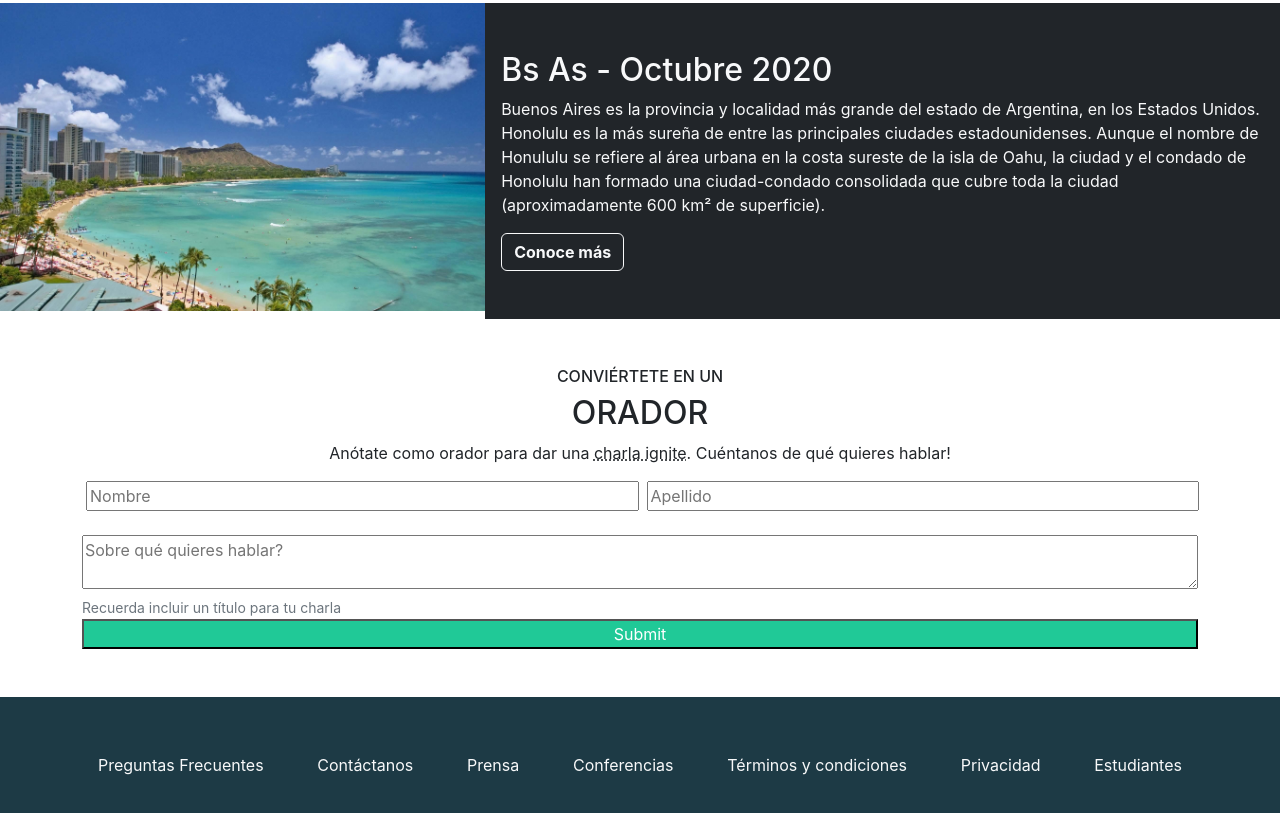
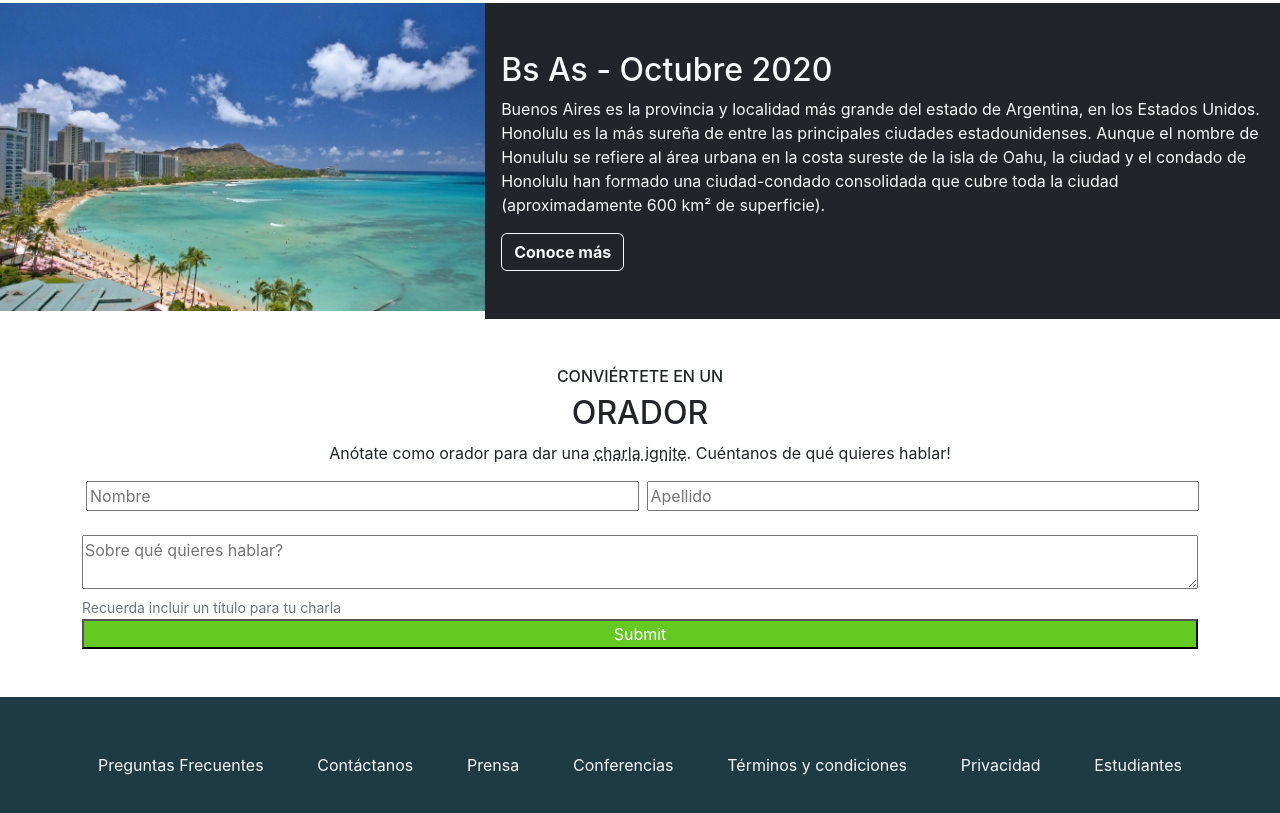
Before and after one commit to LukeCanepa/TP-Integrador-FrontEnd-Java-FullStack, a plain HTML site: page Index.html in a window 1280 px wide. Shown: the part 1386-2199 px from the top of the page. Drawn offline with nearby package versions, Linux system fonts and the light colour scheme.

Commit message:
Se cambio el color a un verde mas claro del boton enviar en la clase btn-send del archivo de CSS.

```diff
--- a/CSS/Styless.css
+++ b/CSS/Styless.css
@@ -28,7 +28,7 @@ footer{
     background-color: #1d3a45;
 }
 .btn-send{
-    background-color: #20c997 ;
+    background-color: #64c920 ;
     color: white;
     width: 35cm ;
 }
```
Also changed, not shown: Index.html (+1 -0 lines).
